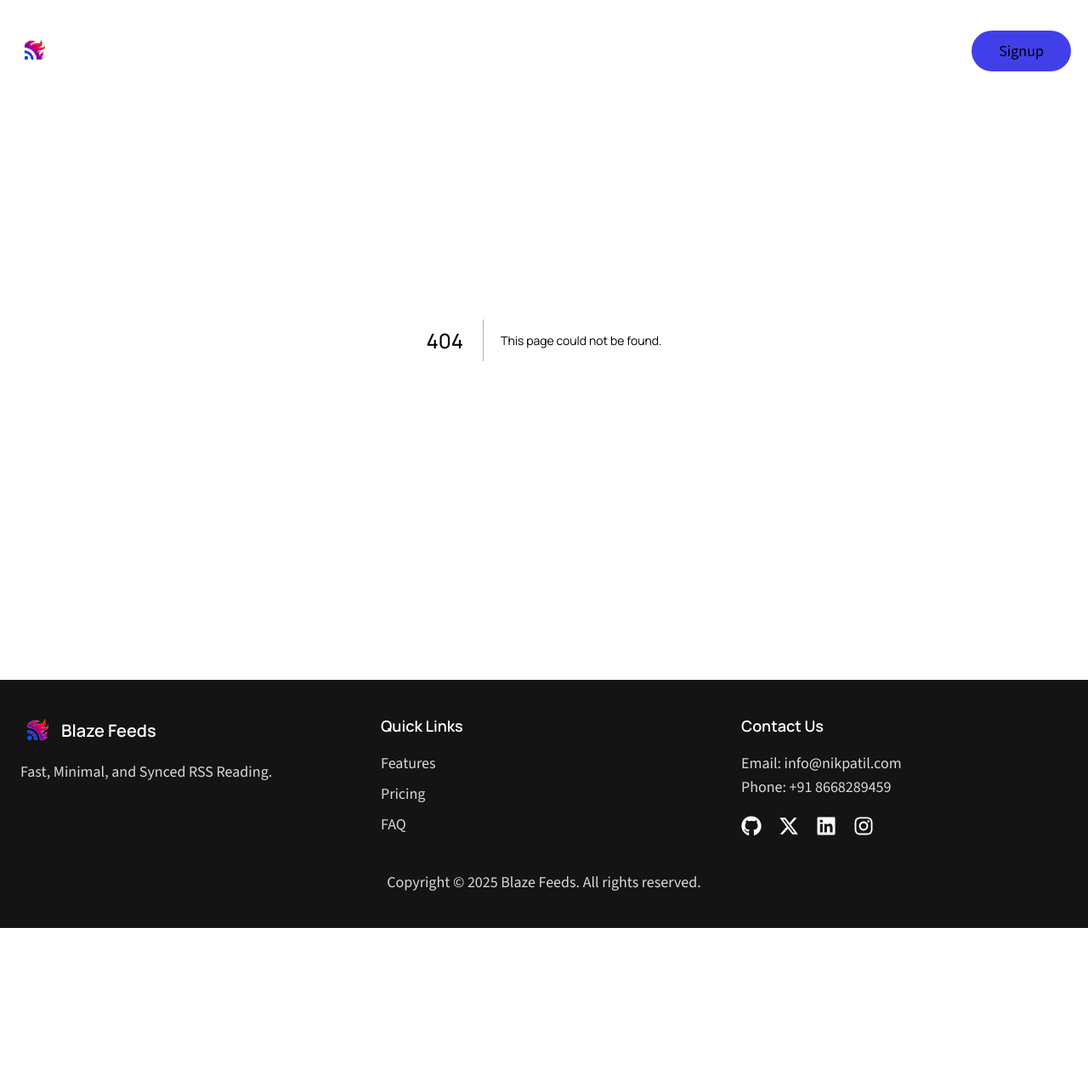
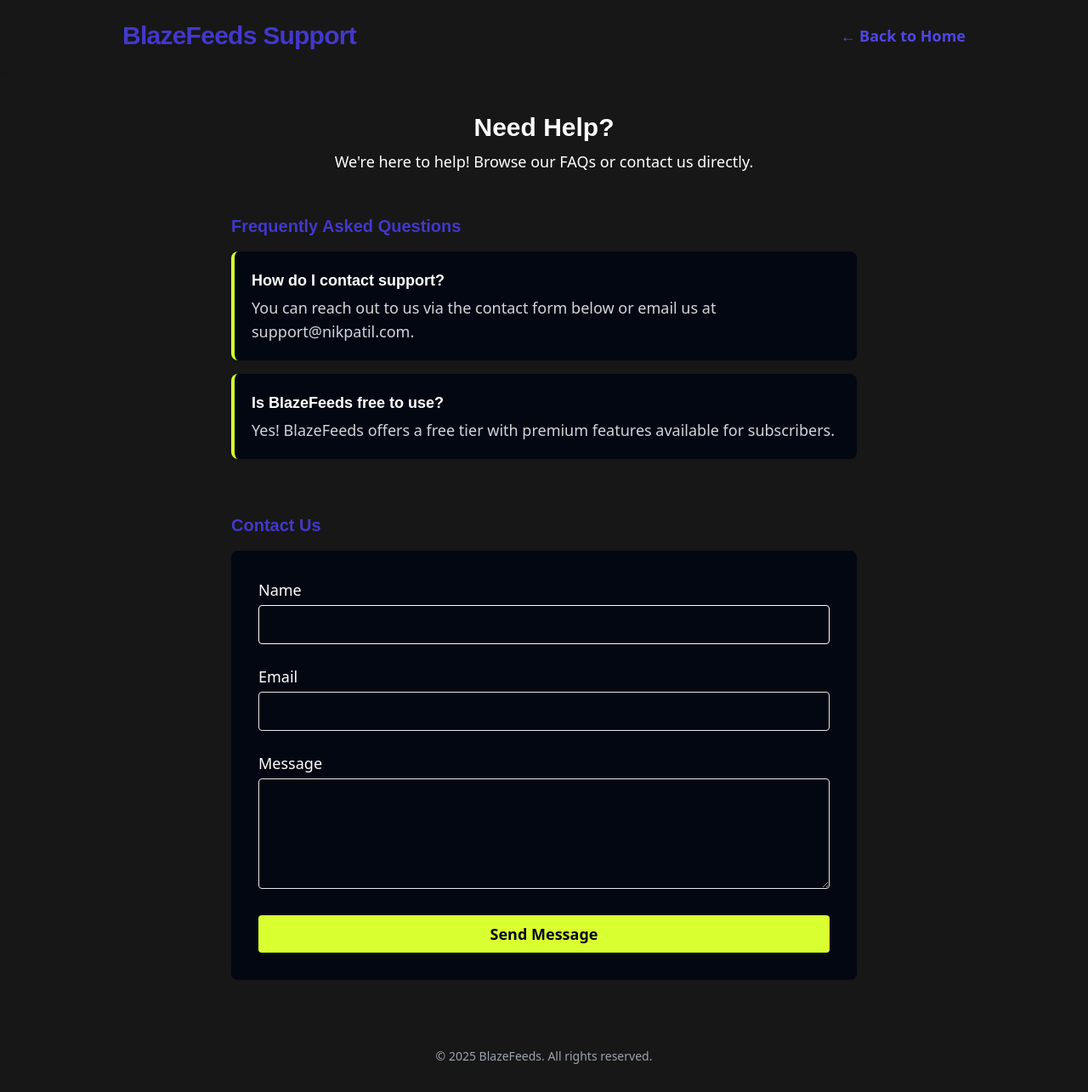
Before and after one commit to nikhilpatil12/blazefeeds-landing-page, a Next.js app: page /support in a window 1280 px wide. Before the commit this address had no page. Shown: the whole page at 85% size. Before the commit the page ends 1092 px from the top, so only its background shows below. Built offline with nearby package versions, Linux system fonts and the light colour scheme.

Commit message:
added support page

```diff
--- a/src/pages/eua.tsx
+++ b/src/pages/eua.tsx
@@ -1,21 +1,21 @@
 // pages/eula.tsx
-import React from 'react';
 
+import '../app/globals.css';
 const EndUserAgreement = () => {
   return (
-    <main style={styles.container}>
-      <h1 style={styles.title}>End User Agreement</h1>
+    <main className="max-w-3xl mx-auto p-8 font-sans leading-relaxed">
+      <h1 className="text-3xl text-center mb-4 font-bold">End User Agreement</h1>
 
-      <section style={styles.section}>
+      <section className="mb-6">
         <p>
           This End User Agreement (&quot;Agreement&quot;) is a legal contract between you (&quot;User&quot;) and GemRidge App Studio (&quot;Company&quot;). By using this application (&quot;App&quot;), you agree to be bound by the terms and conditions set forth herein.
         </p>
       </section>
 
-      <section style={styles.section}>
-        <h2>Subscription Terms</h2>
+      <section className="mb-6">
+        <h2 className="text-xl font-semibold mb-2">Subscription Terms</h2>
         <p>The App offers the following pricing options:</p>
-        <ul>
+        <ul className="list-disc list-inside ml-4 mt-2 space-y-1">
           <li>
             <strong>Monthly Subscription:</strong> $1.99 per month.
           </li>
@@ -28,59 +28,42 @@
         </ul>
       </section>
 
-      <section style={styles.section}>
-        <h2>License Grant</h2>
+      <section className="mb-6">
+        <h2 className="text-xl font-semibold mb-2">License Grant</h2>
         <p>
           Subject to the terms of this Agreement, the Company grants you a non-exclusive, non-transferable, revocable license to use the App.
         </p>
       </section>
 
-      <section style={styles.section}>
-        <h2>Payment and Refund Policy</h2>
+      <section className="mb-6">
+        <h2 className="text-xl font-semibold mb-2">Payment and Refund Policy</h2>
         <p>
           Subscription fees are automatically billed on a recurring basis until canceled. The Lifetime Purchase fee grants you lifetime access with no recurring fees. All fees are non-refundable, except as required by applicable law.
         </p>
       </section>
 
-      <section style={styles.section}>
-        <h2>Termination</h2>
+      <section className="mb-6">
+        <h2 className="text-xl font-semibold mb-2">Termination</h2>
         <p>
           The Company reserves the right to terminate or suspend your access to the App immediately, without prior notice or liability, for any reason.
         </p>
       </section>
 
-      <section style={styles.section}>
-        <h2>Modifications to the Agreement</h2>
+      <section className="mb-6">
+        <h2 className="text-xl font-semibold mb-2">Modifications to the Agreement</h2>
         <p>
           We may update this Agreement from time to time. Continued use of the App after any modifications constitutes acceptance of the updated terms.
         </p>
       </section>
 
-      <section style={styles.section}>
-        <h2>Contact Information</h2>
+      <section className="mb-6">
+        <h2 className="text-xl font-semibold mb-2">Contact Information</h2>
         <p>
-          If you have any questions about this Agreement, please contact us at <a href="mailto:support@nikpatil.com">support@nikpatil.com</a>.
+          If you have any questions about this Agreement, please contact us at <a href="mailto:support@nikpatil.com" className="text-blue-600 underline">support@nikpatil.com</a>.
         </p>
       </section>
     </main>
   );
 };
 
-const styles: { [key: string]: React.CSSProperties } = {
-  container: {
-    maxWidth: '800px',
-    margin: '0 auto',
-    padding: '2rem',
-    fontFamily: 'Arial, sans-serif',
-    lineHeight: '1.6',
-  },
-  title: {
-    textAlign: 'center',
-    marginBottom: '1rem',
-  },
-  section: {
-    marginBottom: '1.5rem',
-  },
-};
-
 export default EndUserAgreement;
--- a/src/pages/privacy-policy.tsx
+++ b/src/pages/privacy-policy.tsx
@@ -1,5 +1,6 @@
 import Head from 'next/head';
 import Link from 'next/link';
+import '../app/globals.css';
 
 export default function PrivacyPolicy() {
   return (
@@ -12,17 +13,17 @@
           href="https://fonts.googleapis.com/css2?family=Inter:wght@400;500;600;700&display=swap"
         />
       </Head>
-      <main className="max-w-3xl mx-auto px-6 py-12 text-gray-800 font-inter">
-        <h1 className="text-4xl font-bold mb-6 text-gray-900 leading-tight">Privacy Policy</h1>
-        <p className="text-gray-600 text-lg mb-6">
+      <main className="max-w-3xl mx-auto px-6 py-12 text-white-500 font-inter">
+        <h1 className="text-4xl font-bold mb-6 text-white-600 leading-tight">Privacy Policy</h1>
+        <p className="text-white-400 text-lg mb-6">
           <strong>Effective Date:</strong> April 4, 2025
         </p>
 
         <section className="space-y-8">
           <div>
-            <h2 className="text-2xl font-semibold text-gray-900 leading-snug">1. Information We Collect</h2>
+            <h2 className="text-2xl font-semibold text-white-400 leading-snug">1. Information We Collect</h2>
             <p className="mt-2 text-lg">We collect the following types of data:</p>
-            <ul className="list-disc list-inside mt-2 space-y-3 text-lg text-gray-700">
+            <ul className="list-disc list-inside mt-2 space-y-3 text-lg text-white-100">
               <li><strong>Crash Logs:</strong> If enabled, we collect logs to improve app stability. These logs may include device model, OS version, and app status. Users can opt out anytime.</li>
               <li><strong>FreshRSS Login:</strong> The app provides an embedded web browser for login. We <b>do not store</b> or access your credentials. See <Link href="https://freshrss.org/legal.html" className="text-blue-600 underline">FreshRSS’s Privacy Policy</Link>.</li>
               <li><strong>OpenAI & Gemini API Keys:</strong> Users can enter API keys to enable AI features. These keys are <b>stored locally</b> and <b>never sent to our servers</b>.</li>
@@ -30,9 +31,9 @@
           </div>
 
           <div>
-            <h2 className="text-2xl font-semibold text-gray-900 leading-snug">2. How We Use Information</h2>
+            <h2 className="text-2xl font-semibold text-white-400 leading-snug">2. How We Use Information</h2>
             <p className="mt-2 text-lg">Collected data is used only for:</p>
-            <ul className="list-disc list-inside mt-2 space-y-3 text-lg text-gray-700">
+            <ul className="list-disc list-inside mt-2 space-y-3 text-lg text-white-100">
               <li>Crash logs help us fix bugs and improve performance.</li>
               <li>The embedded browser is only for authentication; we do not track login details.</li>
               <li>API keys are <b>only used locally</b> and never stored on our servers.</li>
@@ -40,9 +41,9 @@
           </div>
 
           <div>
-            <h2 className="text-2xl font-semibold text-gray-900 leading-snug">3. User Control & Opt-Out</h2>
+            <h2 className="text-2xl font-semibold text-white-400 leading-snug">3. User Control & Opt-Out</h2>
             <p className="mt-2 text-lg">Users have full control over data collection:</p>
-            <ul className="list-disc list-inside mt-2 space-y-3 text-lg text-gray-700">
+            <ul className="list-disc list-inside mt-2 space-y-3 text-lg text-white-100">
               <li>Crash logs can be disabled in the app settings.</li>
               <li>FreshRSS login is optional and handled entirely through the embedded browser.</li>
               <li>Users can delete or modify their API keys anytime.</li>
@@ -50,35 +51,35 @@
           </div>
 
           <div>
-            <h2 className="text-2xl font-semibold text-gray-900 leading-snug">4. Third-Party Services</h2>
+            <h2 className="text-2xl font-semibold text-white-400 leading-snug">4. Third-Party Services</h2>
             <p className="mt-2 text-lg">We do not share data, but some features rely on external services:</p>
-            <ul className="list-disc list-inside mt-2 space-y-3 text-lg text-gray-700">
+            <ul className="list-disc list-inside mt-2 space-y-3 text-lg text-white-100">
               <li>FreshRSS login follows <Link href="https://freshrss.org/privacy-policy" className="text-blue-600 underline">FreshRSS’s Privacy Policy</Link>.</li>
               <li>API requests using OpenAI & Gemini keys are subject to <Link href="https://openai.com/privacy/" className="text-blue-600 underline">OpenAI’s Privacy Policy</Link> and <Link href="https://policies.google.com/privacy" className="text-blue-600 underline">Google Gemini’s Privacy Policy</Link>.</li>
             </ul>
           </div>
 
           <div>
-            <h2 className="text-2xl font-semibold text-gray-900 leading-snug">5. Data Security</h2>
+            <h2 className="text-2xl font-semibold text-white-400 leading-snug">5. Data Security</h2>
             <p className="mt-2 text-lg">
               We implement security measures to protect user data. However, we <b>do not store API keys</b>, and all AI requests are handled <b>directly from the user&rsquo;s device</b>.
             </p>
           </div>
 
           <div>
-            <h2 className="text-2xl font-semibold text-gray-900 leading-snug">6. Children&rsquo;s Privacy</h2>
+            <h2 className="text-2xl font-semibold text-white-400 leading-snug">6. Children&rsquo;s Privacy</h2>
             <p className="mt-2 text-lg">Our app is <b>not intended for children under 13</b>, and we do not knowingly collect data from minors.</p>
           </div>
 
           <div>
-            <h2 className="text-2xl font-semibold text-gray-900 leading-snug">7. Changes to This Policy</h2>
+            <h2 className="text-2xl font-semibold text-white-400 leading-snug">7. Changes to This Policy</h2>
             <p className="mt-2 text-lg">We may update this Privacy Policy. Any changes will be posted on this page.</p>
           </div>
 
           <div>
-            <h2 className="text-2xl font-semibold text-gray-900 leading-snug">8. Contact Us</h2>
+            <h2 className="text-2xl font-semibold text-white-400 leading-snug">8. Contact Us</h2>
             <p className="mt-2 text-lg">For any questions, contact us:</p>
-            <ul className="mt-2 space-y-2 text-lg text-gray-700">
+            <ul className="mt-2 space-y-2 text-lg text-white-100">
               <li>📧 Email: <Link href="mailto:info@nikpatil.com" className="text-blue-600 underline">info@nikpatil.com</Link></li>
               <li>🌍 Website: <Link href="https://nikpatil.com" className="text-blue-600 underline">https://nikpatil.com</Link></li>
             </ul>
--- /dev/null
+++ b/src/pages/support.tsx
@@ -0,0 +1,117 @@
+import React from "react";
+import '../app/globals.css';
+const faqs = [
+  {
+    question: "How do I contact support?",
+    answer:
+      "You can reach out to us via the contact form below or email us at support@nikpatil.com.",
+  },
+  {
+    question: "Is BlazeFeeds free to use?",
+    answer:
+      "Yes! BlazeFeeds offers a free tier with premium features available for subscribers.",
+  },
+];
+
+export default function Support() {
+  return (
+    <div className="min-h-screen bg-black-600 text-white-80 font-sans">
+      <header className="bg-gray shadow">
+        <div className="max-w-5xl mx-auto px-4 py-6 flex items-center justify-between">
+          <h1 className="text-3xl font-extrabold text-indigo-700 tracking-tight">
+            BlazeFeeds Support
+          </h1>
+          <a
+            href="/"
+            className="text-indigo-600 hover:text-orange-500 font-semibold transition"
+          >
+            ← Back to Home
+          </a>
+        </div>
+      </header>
+
+      <main className="max-w-3xl mx-auto px-4 py-12">
+        <section className="mb-12 text-center">
+          <h2 className="text-2xl md:text-3xl font-bold text-white mb-2">
+            Need Help?
+          </h2>
+          <p className="text-gray-60 mb-6">
+            We're here to help! Browse our FAQs or contact us directly.
+          </p>
+        </section>
+
+        <section className="mb-16">
+          <h3 className="text-xl font-semibold text-indigo-700 mb-4">
+            Frequently Asked Questions
+          </h3>
+          <div className="space-y-4">
+            {faqs.map((faq, idx) => (
+              <div
+                key={idx}
+                className="bg-gray-950 rounded-lg shadow p-5 border-l-4 border-secondary"
+              >
+                <h4 className="font-bold text-white-800">{faq.question}</h4>
+                <p className="text-gray-300 mt-1">{faq.answer}</p>
+              </div>
+            ))}
+          </div>
+        </section>
+
+        <section>
+          <h3 className="text-xl font-semibold text-indigo-700 mb-4">
+            Contact Us
+          </h3>
+          <form
+            className="bg-gray-950 rounded-lg shadow p-8 space-y-6"
+            action="https://formspree.io/f/xanowwlq"
+            method="POST"
+          >
+            <div>
+              <label className="block text-white font-medium mb-1">
+                Name
+              </label>
+              <input
+                type="text"
+                name="name"
+                required
+                className="w-full bg-gray-950 border border-white rounded px-3 py-2 focus:outline-none focus:ring-2 focus:ring-secondary"
+              />
+            </div>
+            <div>
+              <label className="block text-white font-medium mb-1">
+                Email
+              </label>
+              <input
+                type="email"
+                name="email"
+                required
+                className="w-full bg-gray-950 border border-white-300 rounded px-3 py-2 focus:outline-none focus:ring-2 focus:ring-secondary"
+              />
+            </div>
+            <div>
+              <label className="block text-white-700 font-medium mb-1">
+                Message
+              </label>
+              <textarea
+                name="message"
+                rows={4}
+                required
+                className="w-full bg-gray-950 border border-white-300 rounded px-3 py-2 focus:outline-none focus:ring-2 focus:ring-secondary"
+              />
+            </div>
+            <button
+              type="submit"
+              className="w-full bg-secondary hover:bg-orange-600 text-gray-950 font-bold py-2 px-4 rounded transition"
+            >
+              Send Message
+            </button>
+          </form>
+        </section>
+      </main>
+
+      <footer className="text-center py-8 text-gray-400 text-sm">
+        &copy; {new Date().getFullYear()} BlazeFeeds. All rights reserved.
+      </footer>
+    </div>
+  );
+}
```
Also changed, not shown: package.json (+14 -14 lines), 1 other file (tests, documents, lock files or other folders).
